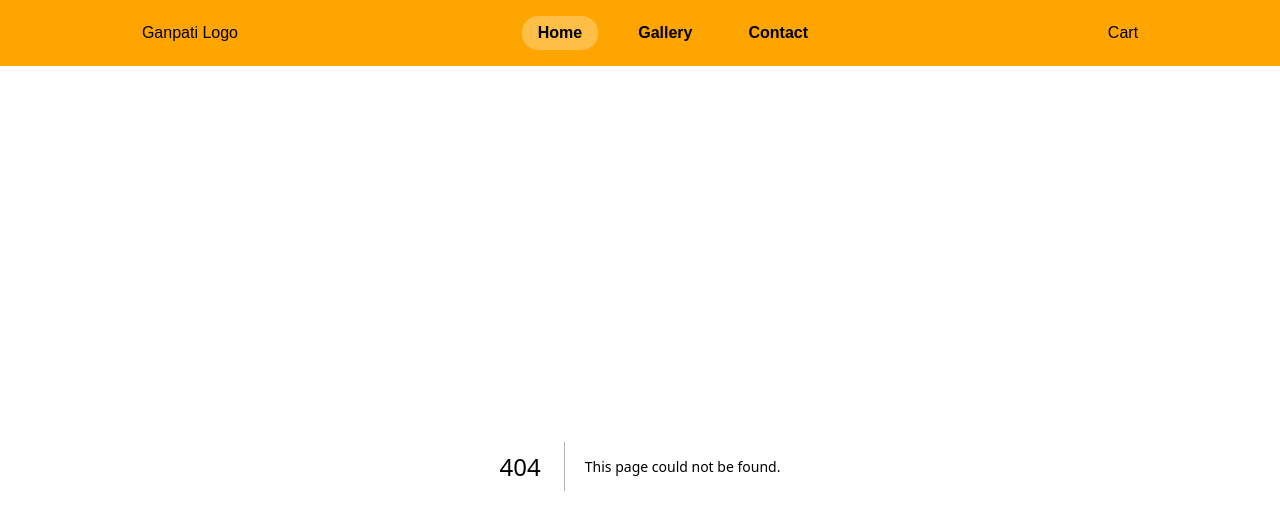
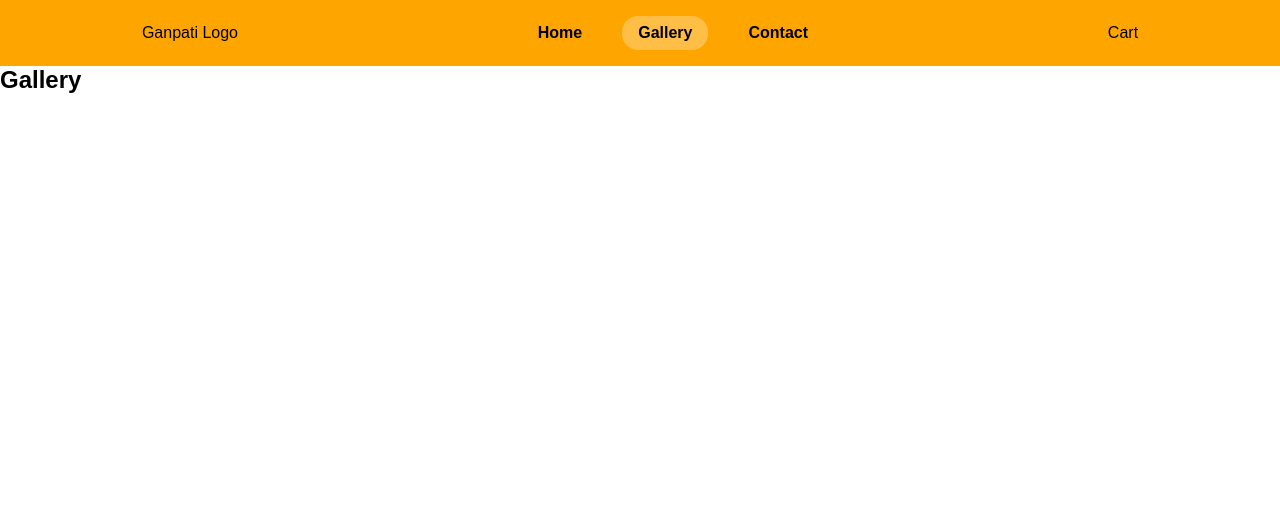
Before and after one commit to Vasant-Mestry-11/ganapati-website, a Next.js app: page /gallery in a window 1280 px wide. Before the commit this address had no page. Shown: the top 530 px of the page. Built offline with nearby package versions, Linux system fonts and the light colour scheme.

Commit message:
:zap: :art: :lipstick: Contact and Gallery Page, changed active url logic

```diff
--- /dev/null
+++ b/app/gallery/page.tsx
@@ -0,0 +1,7 @@
+export default function Gallery() {
+  return (
+    <section>
+      <h1>Gallery</h1>
+    </section>
+  );
+}
--- a/components/main-header/main-header.tsx
+++ b/components/main-header/main-header.tsx
@@ -17,7 +17,7 @@ export default function MainHeader() {
             <NavLinks href="/">Home</NavLinks>
           </li>
           <li>
-            <NavLinks href="/gallary">Gallery</NavLinks>
+            <NavLinks href="/gallery">Gallery</NavLinks>
           </li>
           <li>
             <NavLinks href="/contact">Contact</NavLinks>
--- a/components/nav-links/nav-links.tsx
+++ b/components/nav-links/nav-links.tsx
@@ -12,14 +12,13 @@ export default function NavLinks({
   children: React.ReactNode;
 }) {
   const path = usePathname();
+  const isActive = path === href;
 
   return (
     <Link
       href={href}
       className={
-        path.startsWith(href)
-          ? `${classes.link} ${classes.active}`
-          : classes.link
+        isActive ? `${classes.link} ${classes.active}` : `${classes.link}`
       }
     >
       {children}
```
Also changed, not shown: app/contact/page.tsx (added, +7 -0 lines).
